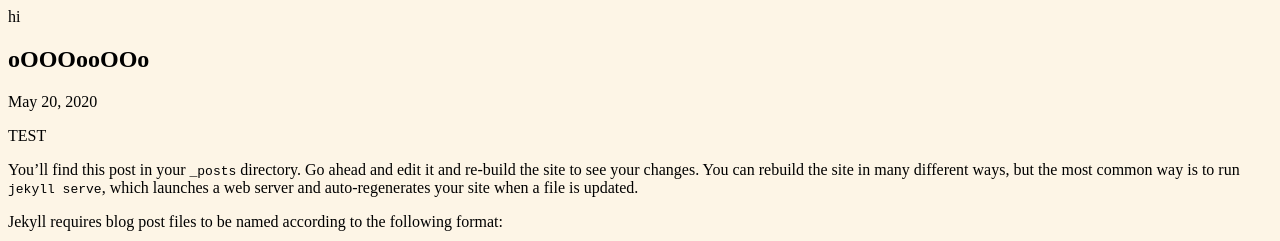
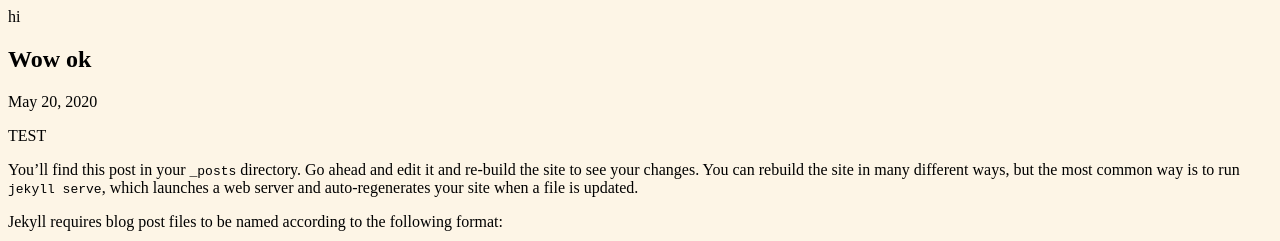
Before and after one commit to cdx5/the-recipe, a Jekyll site: the page built from _posts/2020-05-19-welcome-to-jekyll.markdown, in a window 1280 px wide. Shown: the top 241 px of the page. Built offline with Jekyll 4.4.1, drawn with Linux system fonts in a browser that asks for light colours.

Commit message:
Update from Forestry.io Becca ABbe updated _posts/2020-05-19-welcome-to-jekyll.markdown

```diff
--- a/_posts/2020-05-19-welcome-to-jekyll.markdown
+++ b/_posts/2020-05-19-welcome-to-jekyll.markdown
@@ -1,6 +1,6 @@
 ---
 layout: post
-title: oOOOooOOo
+title: Wow ok
 date: 2020-05-20T02:34:32.000+00:00
 categories: []
 
```
